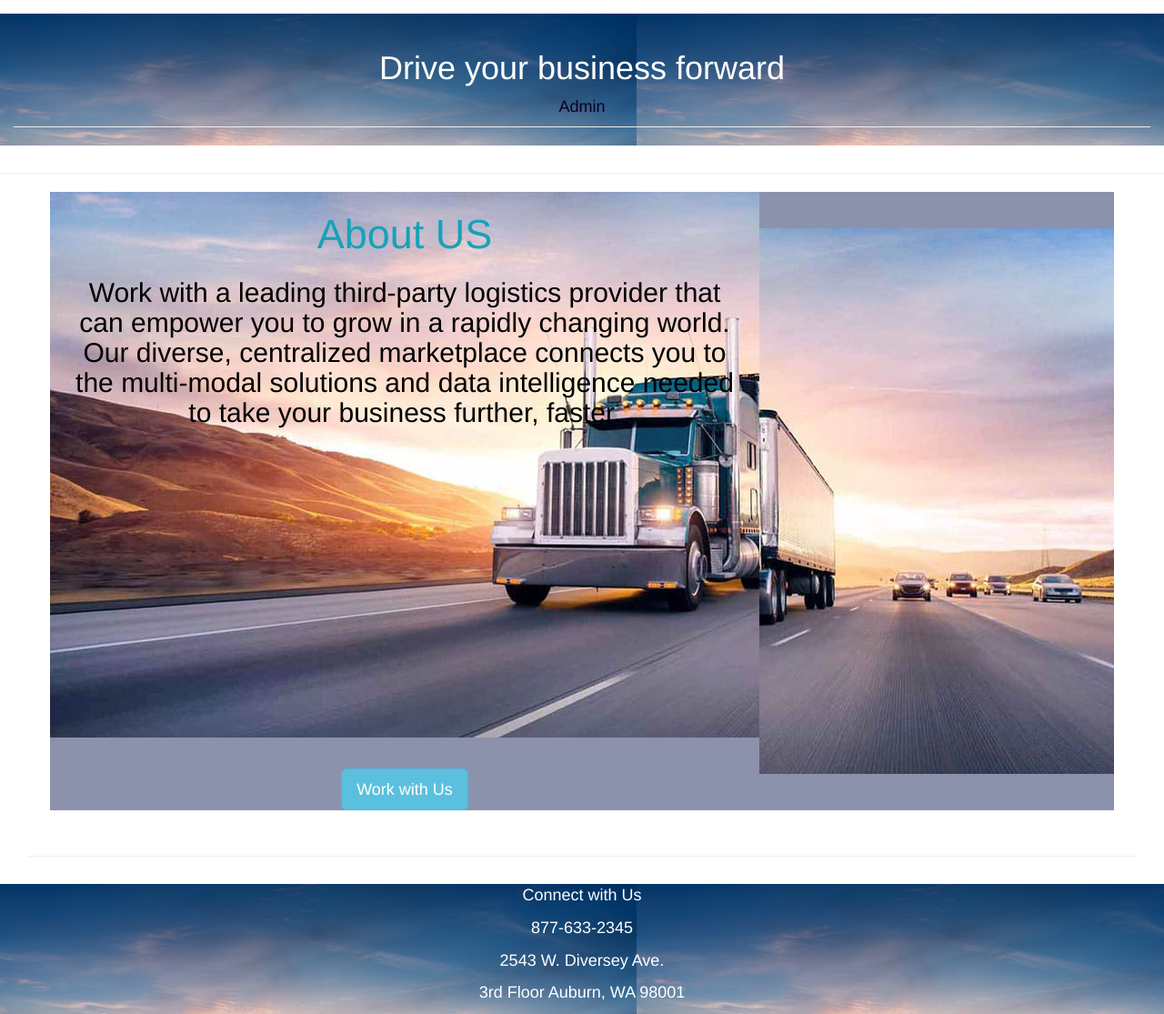
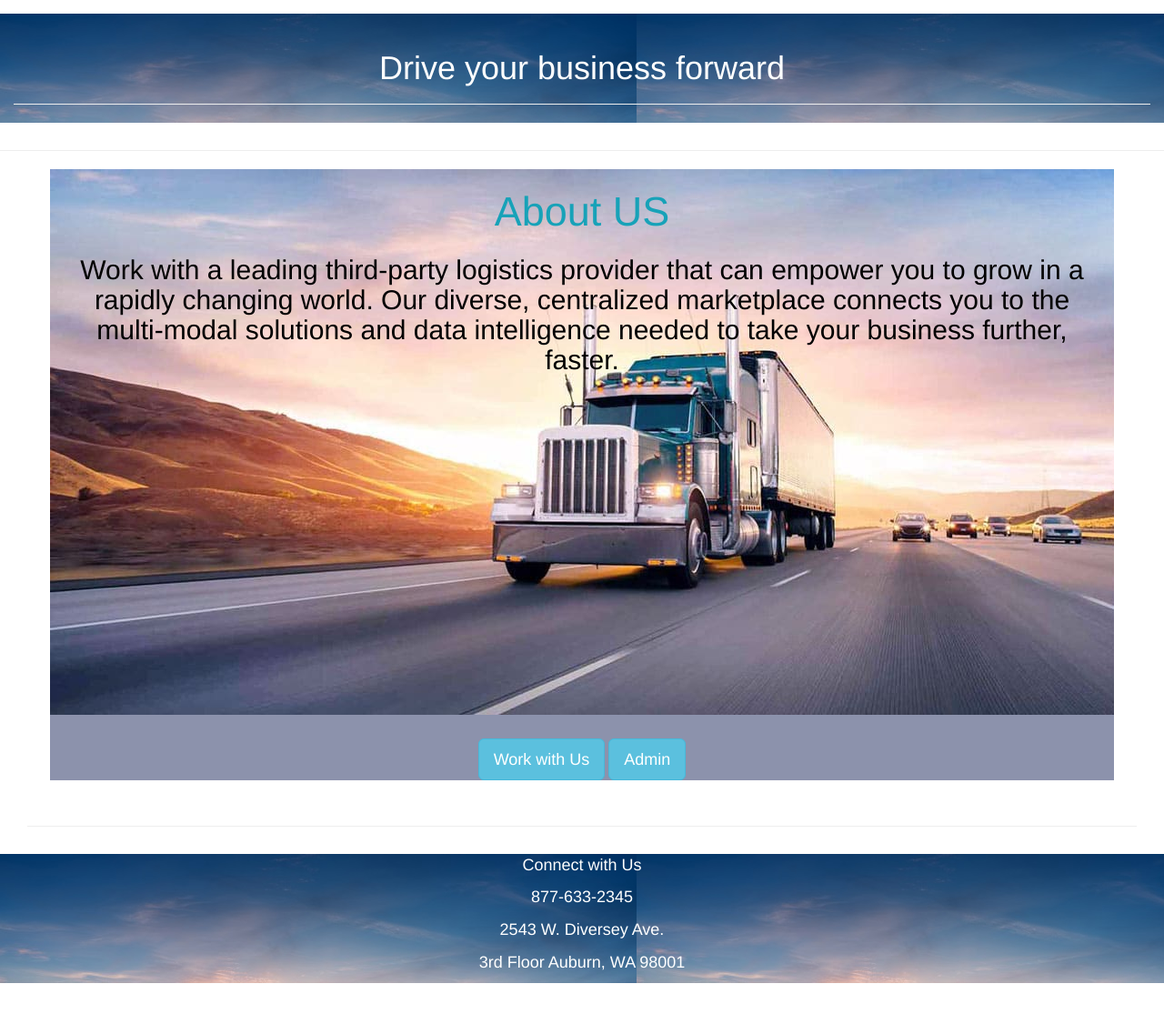
Before and after one commit to KaurEkampreet/TruckLoad, a PHP site: page /views/home.html in a window 1280 px wide. Shown: the whole page at 91% size. After the commit the page ends 1081 px from the top, so only its background shows below. Run offline with PHP 8.4, Linux system fonts and the light colour scheme.

Commit message:
Edited the database file, styles, and views to reposition the admin link in all pages

```diff
--- a/model/database-class.php
+++ b/model/database-class.php
@@ -55,9 +55,6 @@ class TruckLoadDatabase
         $result = $statement->fetch(PDO::FETCH_ASSOC);
         return $result;
     }
-
-
-
     function insertPartner($partner)
     {
         //1. Define the query
--- a/styles/truckload.css
+++ b/styles/truckload.css
@@ -4,7 +4,7 @@ a {
 }
 
 .btn {
-    margin-top: 325px;
+    margin-top: 350px;
 }
 
 #btn2 {
@@ -15,7 +15,15 @@ a {
     margin-top: 555px;
 }
 
-.col-md-8 {
+#btn4 {
+    margin-top: 10px;
+}
+
+#btn5 {
+    margin-top: 350px;
+}
+
+.col-md-12 {
     background-color: #8C92AC;
     background-image: url("../images/truckings.jpg");
     background-repeat: no-repeat;
--- a/views/home.html
+++ b/views/home.html
@@ -24,13 +24,12 @@
     <div class="container-fluid mt-4 mb-5">
         <div class="page-header">
             <h1 class="text-center">Drive your business forward</h1>
-            <a href="partnerList.html">Admin</a>
         </div>
     </div>
    <hr>
    <div class="container">
         <div class="row">
-            <div class="col-md-8">
+            <div class="col-md-12">
                 <h1 class="display-3 text-info text-center">About US</h1>
                 <p class="h2 display-2 text-center">
                 Work with a leading third-party logistics provider that can empower
@@ -41,6 +40,7 @@
                 <br>
                 <div class="text-center">
                     <a class="btn btn-lg btn-info" id="btn" name="button" type="submit" href="partners">Work with Us</a>
+                    <a class="btn btn-lg btn-info" id="btn5" name="button" type="submit" href="partnerList.html">Admin</a>
                 </div>
             </div>
         </div>
--- a/views/partners.html
+++ b/views/partners.html
@@ -20,7 +20,6 @@
     <div class="container-fluid mt-4 mb-5">
         <div class="page-header">
             <h1 class="text-center">Drive your business forward</h1>
-            <a href="partnerList.html">Admin</a>
         </div>
     </div>
     <hr>
@@ -84,6 +83,7 @@
 
             <div class="text-center ">
                 <button class="btn btn-lg btn-info" id="btn2" name="button" type="submit">Submit</button>
+                <a class="btn btn-lg btn-info" id="btn5" name="button" type="submit" href="partnerList.html">Admin</a>
             </div>
         </form>
     </div>
```
Also changed, not shown: views/partnerList.html (+6 -6 lines), views/summary.html (+5 -5 lines).
